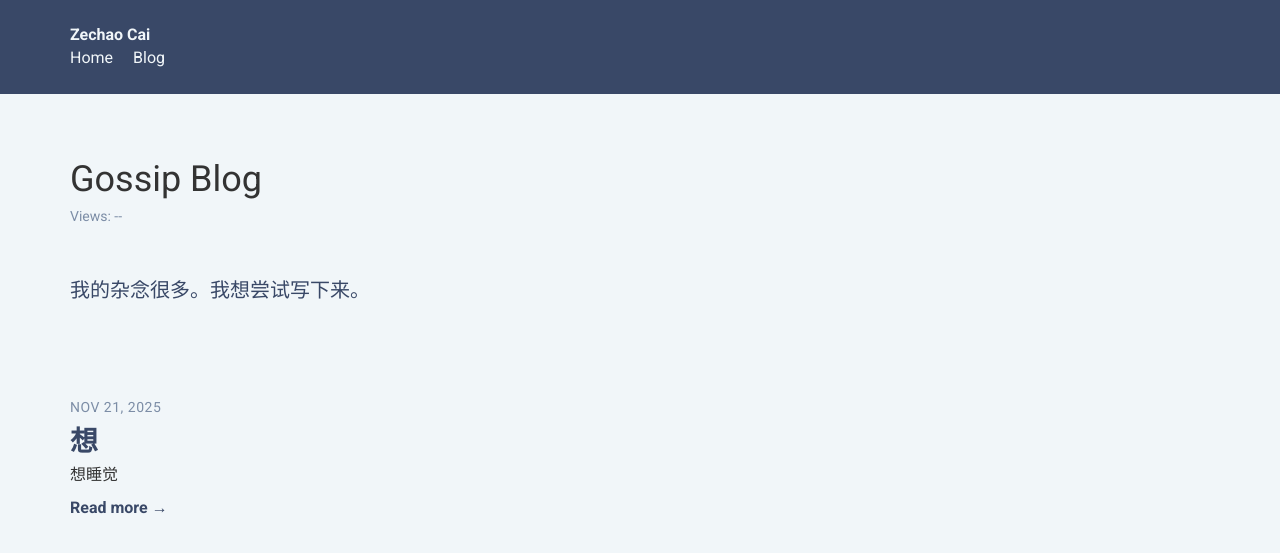
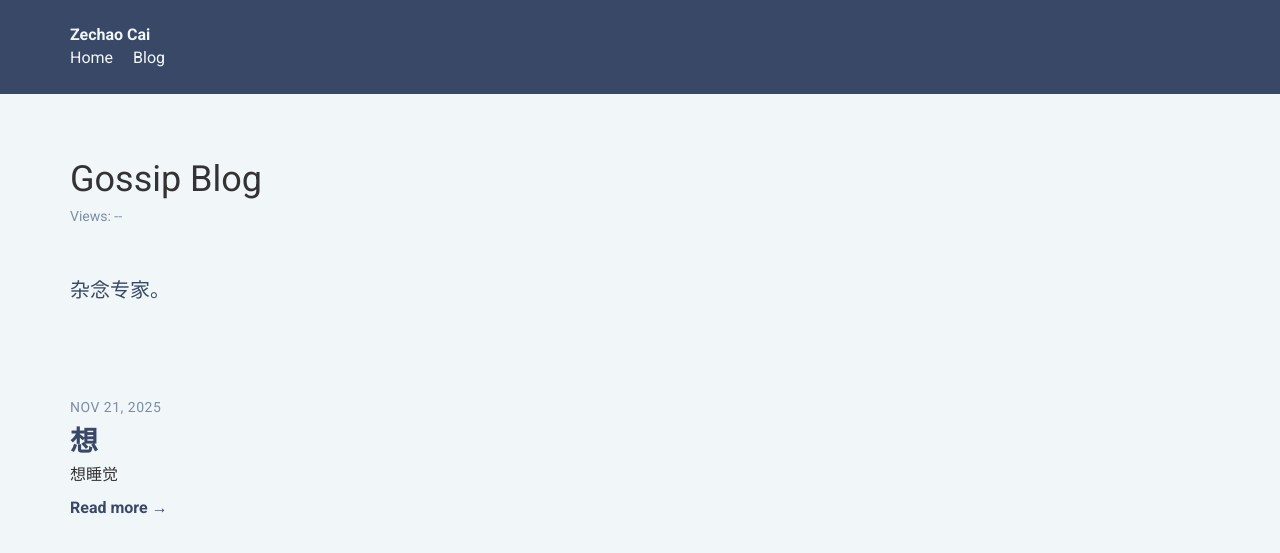
Before and after one commit to zech4o/zech4o.github.io, a Jekyll site: the page built from blog/gossip/index.html, in a window 1280 px wide. Shown: the top 553 px of the page. Built offline with Jekyll 4.4.1, drawn with Linux system fonts in a browser that asks for light colours; nearby versions of some CDN libraries.

Commit message:
update 2025-11-21

```diff
--- a/blog/gossip/index.html
+++ b/blog/gossip/index.html
@@ -1,7 +1,7 @@
 ---
 layout: post
 title: Gossip Blog
-description: 我的杂念很多。我想尝试写下来。
+description: 杂念专家。
 ---
 
 <section class="blog-hero">
```
